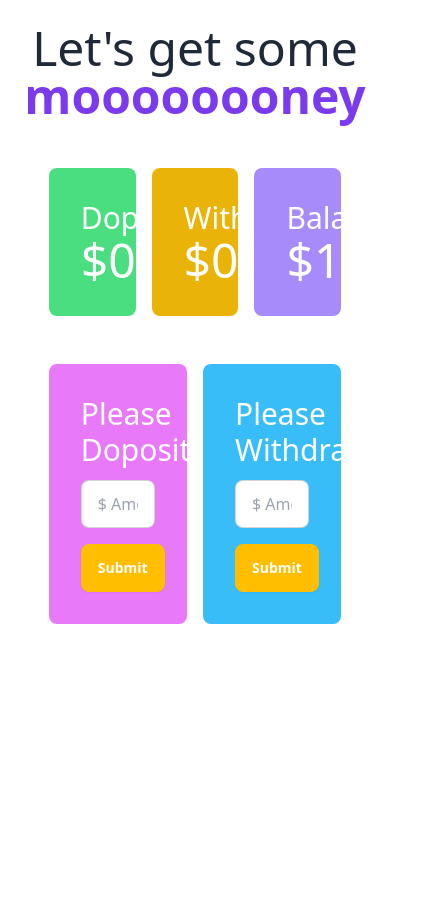
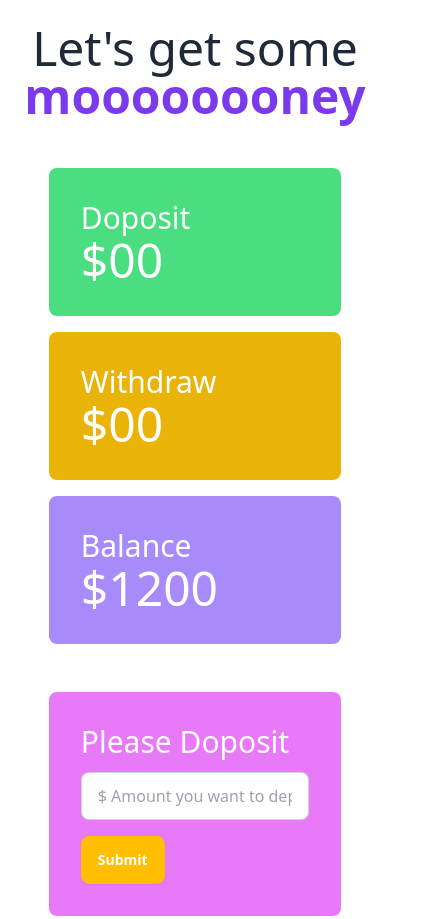
Before and after one commit to dipu-37/baap-er-bank, a plain HTML site: page bank.html in a window 390 px wide. Shown: the top 919 px of the page, 424 px wide, since content can reach past the window. Before the commit the page ends 844 px from the top, so only its background shows below. Drawn offline with nearby package versions, Linux system fonts and the light colour scheme.

Commit message:
complete full project responsive

```diff
--- a/bank.html
+++ b/bank.html
@@ -16,7 +16,7 @@
 
     <main>
         <section class="mt-12">
-            <div class="grid grid-cols-3 gap-4 w-9/12 mx-auto text-white ">
+            <div class="grid lg:grid-cols-3 gap-4 w-9/12 mx-auto text-white md:grid-cols-2 grid-cols-1 ">
                 <div class="bg-green-400 p-8 rounded-lg">
                     <h4 class="text-3xl">Doposit</h4>
                     <h2  class="text-5xl">$<span id="deposit_tottal">00</span></h2>
@@ -34,7 +34,7 @@
         </section>
         <!-- deposite and withdraw  -->
         <section class="mt-12">
-            <div class="grid grid-cols-2 gap-4 w-9/12 mx-auto text-white ">
+            <div class="grid lg:grid-cols-2 grid-cols-1 gap-4 w-9/12 mx-auto text-white ">
                 <div class="bg-fuchsia-400 p-8 rounded-lg">
                     <h4 class="text-3xl">Please Doposit</h4>
                     <input type="text" placeholder="$ Amount you want to deposit" class="input input-bordered w-full max-w-xs mt-3 block text-black" id="diposit_field" />
```
